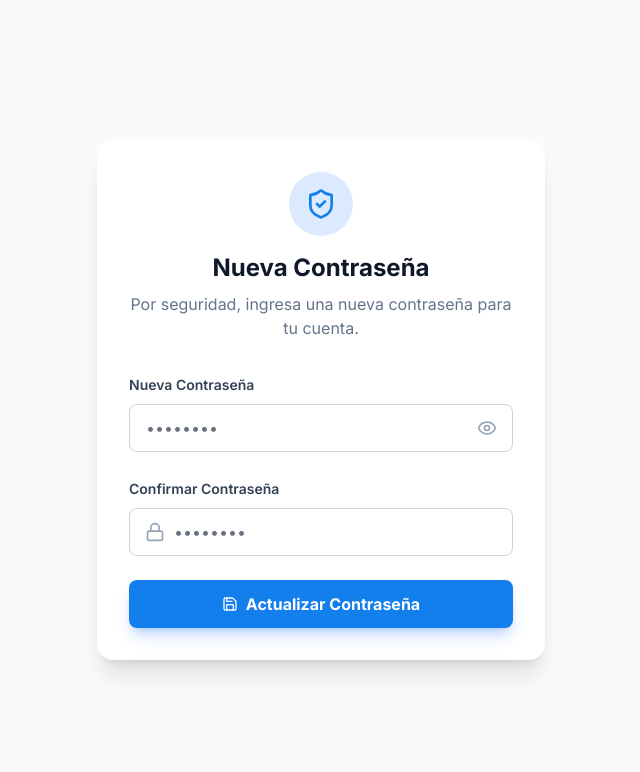
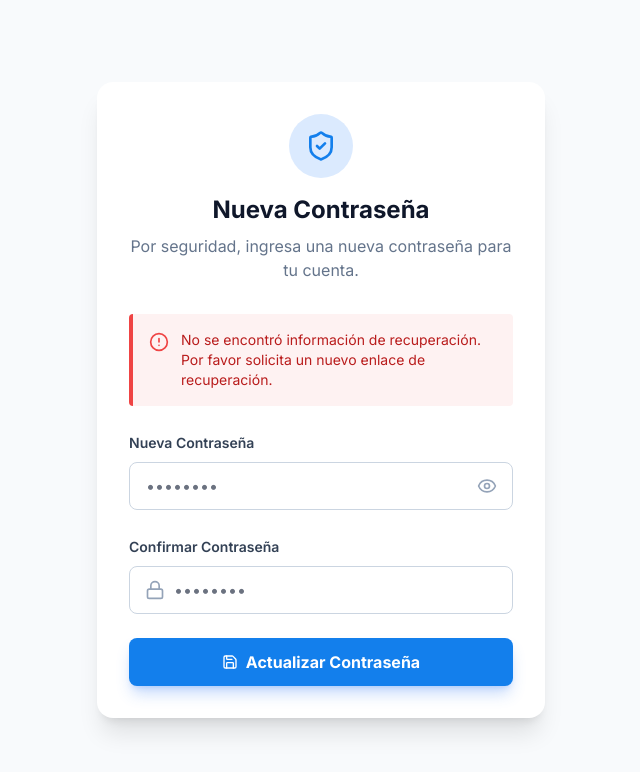
Before and after one commit to victordfga/miregistro-digital, a React (Vite) app: page /#/update-password in a window 1280 px wide. Shown: the top 772 px of the page, without its empty margins (319-959 px from the left). Built offline with nearby package versions, Linux system fonts and the light colour scheme; no server answers.

Commit message:
timeout de 5 segundos corregido

```diff
--- a/pages/UpdatePassword.tsx
+++ b/pages/UpdatePassword.tsx
@@ -22,7 +22,8 @@ const UpdatePassword = () => {
         const restoreSession = async () => {
             console.log('[UpdatePassword] Iniciando restauración de sesión...');
 
-            // Primero verificar si ya hay una sesión activa (por si Supabase ya la procesó)
+            try {
+                // Primero verificar si ya hay una sesión activa
                 const { data: { session: existingSession } } = await supabase.auth.getSession();
                 if (existingSession) {
                     console.log('[UpdatePassword] Sesión existente detectada');
@@ -37,11 +38,12 @@ const UpdatePassword = () => {
                 const savedUrl = sessionStorage.getItem('supabase_recovery_url');
                 const savedHash = sessionStorage.getItem('supabase_recovery_hash');
 
-            console.log('[UpdatePassword] savedUrl:', savedUrl);
-            console.log('[UpdatePassword] savedHash:', savedHash);
+                console.log('[UpdatePassword] savedUrl:', savedUrl?.substring(0, 50) + '...');
+                console.log('[UpdatePassword] savedHash:', savedHash?.substring(0, 50) + '...');
 
                 if (savedUrl || savedHash) {
                     console.log('[UpdatePassword] Restaurando sesión desde datos guardados');
+                    // Limpiar sessionStorage inmediatamente
                     sessionStorage.removeItem('supabase_recovery_url');
                     sessionStorage.removeItem('supabase_recovery_hash');
 
@@ -58,50 +60,65 @@ const UpdatePassword = () => {
                     console.log('[UpdatePassword] Refresh token encontrado:', refreshToken ? 'Sí' : 'No');
 
                     if (accessToken) {
-                    try {
-                        const { data, error } = await supabase.auth.setSession({
+                        console.log('[UpdatePassword] Llamando a setSession...');
+                        const { data, error: sessionError } = await supabase.auth.setSession({
                             access_token: accessToken,
                             refresh_token: refreshToken || ''
                         });
-                        if (error) {
-                            console.error('[UpdatePassword] Error al restaurar sesión:', error);
-                            if (mounted) setError('El enlace de recuperación ha expirado. Por favor solicita uno nuevo.');
+
+                        if (sessionError) {
+                            console.error('[UpdatePassword] Error al restaurar sesión:', sessionError);
+                            if (mounted) {
+                                setError('El enlace de recuperación ha expirado o es inválido. Por favor solicita uno nuevo.');
+                                setRestoringSession(false);
+                            }
+                            return;
+                        }
+
+                        if (data.session) {
+                            console.log('[UpdatePassword] ✅ Sesión restaurada exitosamente');
+                            if (mounted) {
+                                setSessionReady(true);
+                                setRestoringSession(false);
+                            }
+                            return;
                         } else {
-                            console.log('[UpdatePassword] Sesión restaurada exitosamente:', data.session ? 'Sí' : 'No');
-                            if (mounted) setSessionReady(true);
+                            console.error('[UpdatePassword] setSession no retornó sesión');
+                            if (mounted) {
+                                setError('No se pudo establecer la sesión. Por favor solicita un nuevo enlace.');
+                                setRestoringSession(false);
                             }
-                    } catch (err) {
-                        console.error('[UpdatePassword] Excepción al restaurar sesión:', err);
-                        if (mounted) setError('Error al verificar el enlace de recuperación.');
+                            return;
                         }
                     } else {
                         console.warn('[UpdatePassword] No se encontró access_token en los datos guardados');
-                    // Mostrar formulario de todas formas, el usuario puede que tenga sesión por otro medio
-                    if (mounted) setSessionReady(true);
+                        if (mounted) {
+                            setError('El enlace de recuperación es inválido. Por favor solicita uno nuevo.');
+                            setRestoringSession(false);
+                        }
+                        return;
                     }
                 } else {
                     console.log('[UpdatePassword] No hay datos guardados en sessionStorage');
-                // Si no hay datos guardados, verificar si llegamos aquí por otro medio
-                if (mounted) setSessionReady(true);
+                    if (mounted) {
+                        setError('No se encontró información de recuperación. Por favor solicita un nuevo enlace de recuperación.');
+                        setRestoringSession(false);
                     }
-
-            if (mounted) setRestoringSession(false);
+                    return;
+                }
+            } catch (err) {
+                console.error('[UpdatePassword] Excepción durante restauración:', err);
+                if (mounted) {
+                    setError('Error inesperado al verificar el enlace. Por favor intenta nuevamente.');
+                    setRestoringSession(false);
+                }
+            }
         };
-
-        // Timeout de seguridad: si después de 5 segundos no termina, mostrar el formulario
-        const timeoutId = setTimeout(() => {
-            console.warn('[UpdatePassword] Timeout alcanzado, mostrando formulario de todas formas');
-            if (mounted) {
-                setRestoringSession(false);
-                setSessionReady(true);
-            }
-        }, 5000);
 
         restoreSession();
 
         return () => {
             mounted = false;
-            clearTimeout(timeoutId);
         };
     }, []);
 
```
Lines whose indentation alone changed are shown as unchanged.
